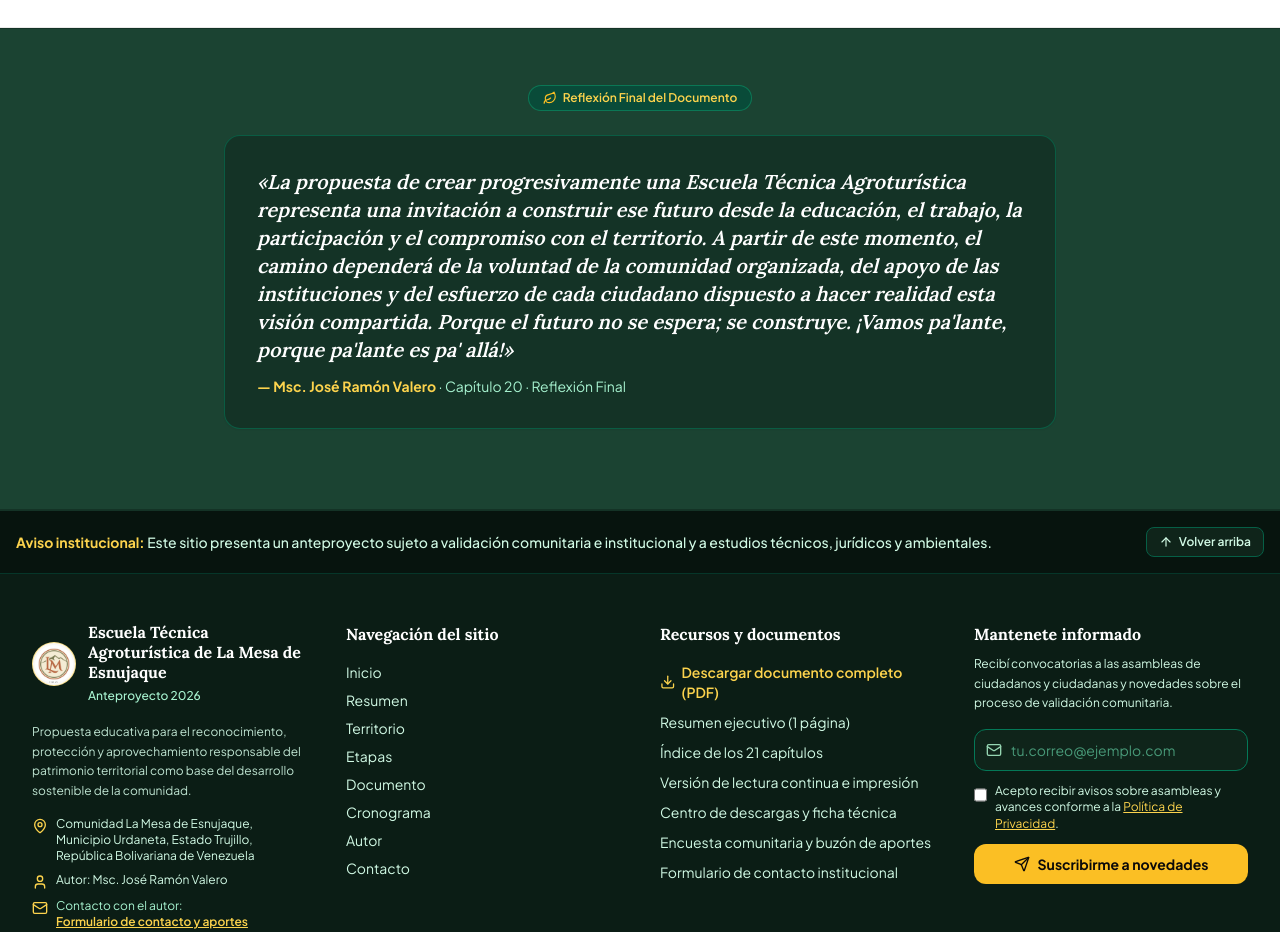
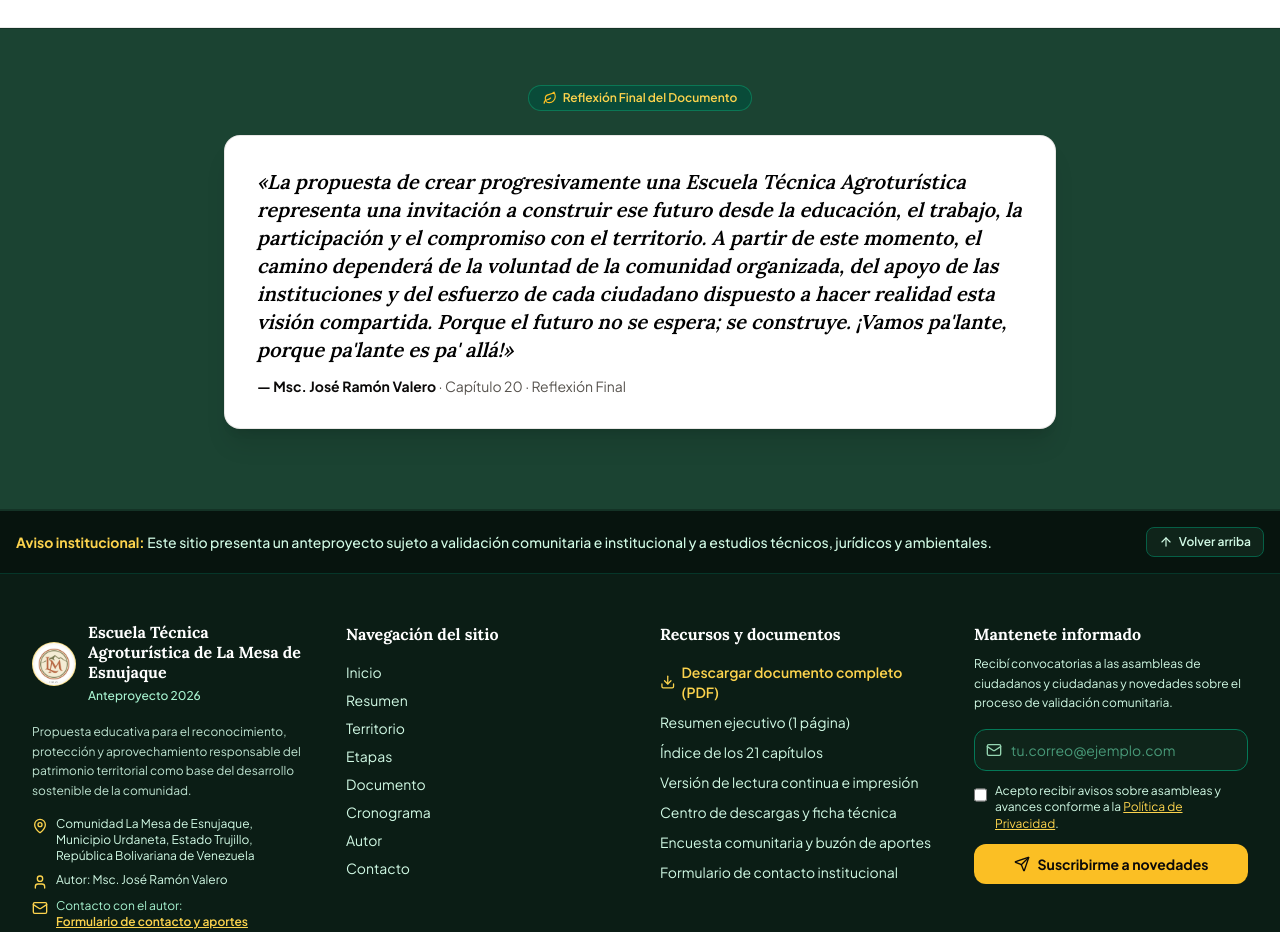
Before and after one commit to jovalero/escuela-agroturistica-esnujaque, a Next.js app: page / in a window 1280 px wide. Shown: the part 5980-6912 px from the top of the page. Built offline with nearby package versions, Linux system fonts and the light colour scheme; no server answers.

Commit message:
style: cambiar recuadro de reflexion final a fondo blanco y texto negro

```diff
--- a/app/page.tsx
+++ b/app/page.tsx
@@ -563,7 +563,7 @@ export default function HomePage() {
             </span>
           </div>
           <Quote
-            variant="dark"
+            variant="white"
             quote="La propuesta de crear progresivamente una Escuela Técnica Agroturística representa una invitación a construir ese futuro desde la educación, el trabajo, la participación y el compromiso con el territorio. A partir de este momento, el camino dependerá de la voluntad de la comunidad organizada, del apoyo de las instituciones y del esfuerzo de cada ciudadano dispuesto a hacer realidad esta visión compartida. Porque el futuro no se espera; se construye. ¡Vamos pa'lante, porque pa'lante es pa' allá!"
             author={siteConfig.author.name}
             context="Capítulo 20 · Reflexión Final"
--- a/components/ui/Quote.tsx
+++ b/components/ui/Quote.tsx
@@ -6,26 +6,47 @@ interface QuoteProps {
   author?: string;
   context?: string;
   className?: string;
-  variant?: 'light' | 'dark';
+  variant?: 'light' | 'dark' | 'white';
 }
 
 export function Quote({ quote, author, context, className, variant = 'light' }: QuoteProps) {
   const isDark = variant === 'dark';
+  const isWhite = variant === 'white';
+
+  const containerStyles = isDark
+    ? 'border-l-4 border-amber-400 bg-[#143326] text-white border border-emerald-700/60 shadow-sm'
+    : isWhite
+    ? 'border-l-4 border-amber-500 bg-white text-stone-950 border border-stone-200/90 shadow-xl'
+    : 'border-l-4 border-amber-500 bg-amber-50/70 text-stone-950 border border-stone-200/80 shadow-xs';
+
+  const quoteStyles = isDark
+    ? 'text-white'
+    : 'text-black';
+
+  const figcaptionStyles = isDark
+    ? 'text-amber-300'
+    : isWhite
+    ? 'text-stone-950'
+    : 'text-amber-950';
+
+  const contextStyles = isDark
+    ? 'text-emerald-200'
+    : isWhite
+    ? 'text-stone-600'
+    : 'text-stone-800';
 
   return (
     <figure
       className={cn(
-        'relative rounded-2xl border-l-4 p-6 sm:p-8 my-6 shadow-sm',
-        isDark
-          ? 'border-amber-400 bg-[#143326] text-white border border-emerald-700/60'
-          : 'border-amber-500 bg-amber-50/70 text-stone-950 border border-stone-200/80 shadow-xs',
+        'relative rounded-2xl p-6 sm:p-8 my-6',
+        containerStyles,
         className
       )}
     >
       <blockquote
         className={cn(
           'font-serif text-lg sm:text-xl italic leading-relaxed font-semibold',
-          isDark ? 'text-white' : 'text-black'
+          quoteStyles
         )}
       >
         «{quote}»
@@ -34,7 +55,7 @@ export function Quote({ quote, author, context, className, variant = 'light' }:
         <figcaption
           className={cn(
             'mt-3 font-sans text-sm font-bold',
-            isDark ? 'text-amber-300' : 'text-amber-950'
+            figcaptionStyles
           )}
         >
           {author && <span>— {author}</span>}
@@ -42,7 +63,7 @@ export function Quote({ quote, author, context, className, variant = 'light' }:
             <span
               className={cn(
                 'font-normal',
-                isDark ? 'text-emerald-200' : 'text-stone-800'
+                contextStyles
               )}
             >
               {' '}· {context}
```
Also changed, not shown: 1 other file (tests, documents, lock files or other folders).
